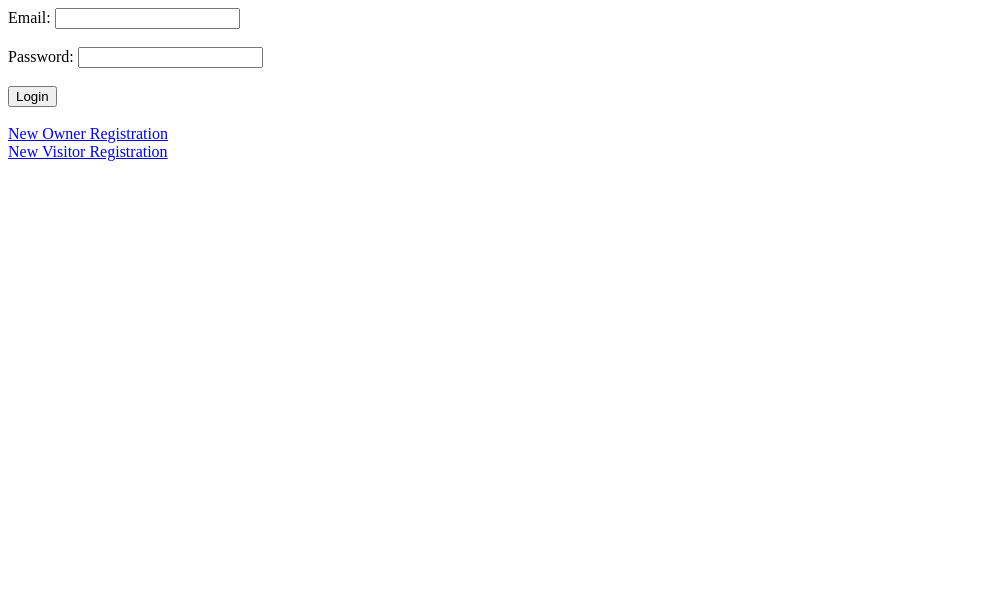
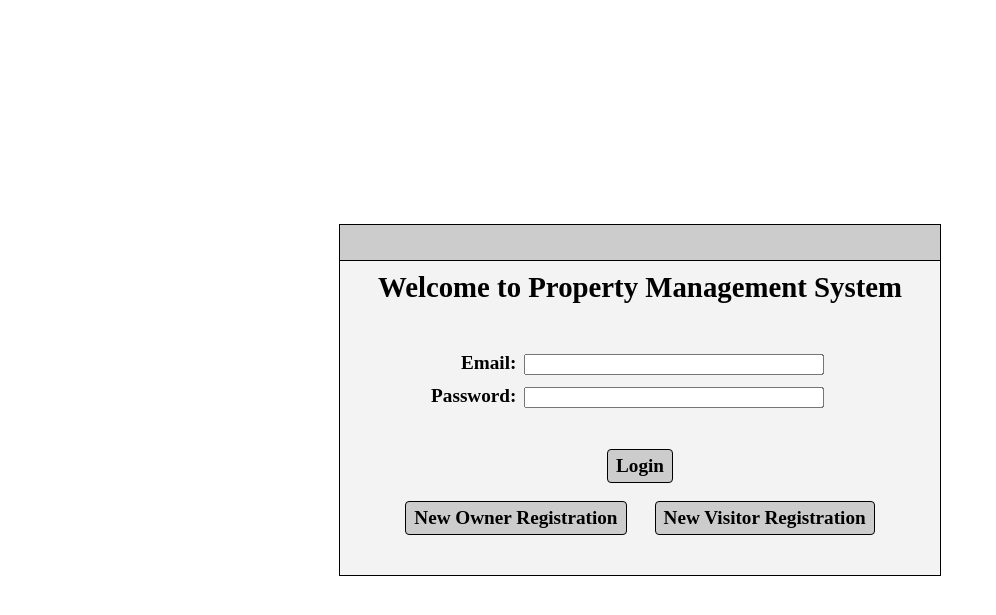
Before and after one commit to shimiaoz/Web-Application-for-Property-Management, a PHP site: page /phase3/login.php in a window 1280 px wide. Shown: the top 615 px of the page, without its empty margins (0-996 px from the left). Run offline with PHP 8.4, Linux system fonts and the light colour scheme; a stand-in replaces the project's code that opens the database connection.

Commit message:
Update login.php

```diff
--- a/login.php
+++ b/login.php
@@ -1,10 +1,82 @@
 <?php
 session_start();
+?>
+
+<!DOCTYPE html>
+<html>
+<head>
+<title>Login</title>
+<style>
+    body {
+        font-family: "Times New Roman", Times, serif;
+        font-weight: bold;
+    }
+    .main {
+        position: absolute;
+        border: 1px solid #000000;
+        background-color: #F3F3F3;
+        width: 600px;
+        height: 350px;
+        top: 50%;
+        left: 50%;
+        transform: translateX(-50%) translateY(-50%);
+    }
+    .topBar {
+        position: relative;
+        border-style: solid;
+        border-width: 0px 0px 1px 0px;
+        border-color: #000000;
+        background-color: #CCCCCC;
+        width: 100%;
+        height: 10%;
+    }
+    .title {
+        text-align: center;
+        padding-top: 10px;
+        padding-bottom: 25px;
+        font-size: 1.8em;
+    }
+    #loginPage {
+        text-align: center;
+        vertical-align: middle;
+    }
+    input[type=text],
+    input[type=password] {
+        width: 65%;
+        margin: 0px 2px;
+    }
+    .input {
+        width: 75%;
+        padding: 5px 12px;
+        text-align: right;
+        font-size: 1.2em;
+        transform: translateX(5%)
+    }
+    .errMessage {
+        color: #FF0000;
+    }
+    .button {
+        background-color: #CCCCCC;
+        border: 1px solid #000000;
+        border-radius: 4px;
+        padding: 5px 8px;
+        margin: 0px 12px;
+        font-family: "Times New Roman", Times, serif;
+        font-weight: bold;
+        font-size: 1.2em;
+        cursor: pointer;
+    }
+</style>
+</head>
+<body>
+
+<?php
 require 'dbinfo.php';
 
-$email = "";
+$email = $errMessage = "";
 
 if($_SERVER["REQUEST_METHOD"] == "POST") {
+    // Connect to database
     $connection = new mysqli($host, $usernameDB, $passwordDB, $database);
     if ($connection->connect_errno) {
         //printf("Unable to Connect: %s\n", mysqli_connect_error());
@@ -12,10 +84,11 @@ if($_SERVER["REQUEST_METHOD"] == "POST") {
         exit();
     }
 
-    $email = $_POST['email'];
-    $hashPswd = md5($_POST['password']);
+    $email = $_POST["email"];
+    $hashPswd = md5($_POST["password"]);
     $query = "SELECT * FROM User WHERE Email=? AND Password=?";
 
+    // Retrieve the record
     if($stmt = $connection->prepare($query)) {
         $stmt->bind_param("ss", $email, $hashPswd);
         $stmt->execute();
@@ -24,20 +97,22 @@ if($_SERVER["REQUEST_METHOD"] == "POST") {
         $num_of_rows = $result->num_rows;
         if($num_of_rows == 1) {
             $row = $result->fetch_assoc();
-            if($row['UserType'] == "OWNER"){
+
+            // Check UserType and redirect to the corresponding main page
+            if($row["UserType"] == "OWNER"){
                 header("Location: owner_function.php?email=$email");
             }
-            else if($row['UserType'] == "VISITOR"){
-                $visitor_username = $row['Username'];
+            else if($row["UserType"] == "VISITOR"){
+                $visitor_username = $row["Username"];
                 header("Location: visitor_main_page.php?name=$visitor_username");
             }
-            else if($row['UserType'] == "ADMIN"){
-                $admin_username = $row['Username'];
+            else if($row["UserType"] == "ADMIN"){
+                $admin_username = $row["Username"];
                 header("Location: admin_menu.php?name=$admin_username");
             }
         }
         else {
-            echo "Login Failed";
+            $errMessage = "* Login is not successful. Please try signing in again.";
         }
 
         $stmt->free_result();
@@ -47,20 +122,28 @@ if($_SERVER["REQUEST_METHOD"] == "POST") {
 }
 ?>
 
-<!DOCTYPE html>
-<html>
-<head>
-    <title>Login</title>
-</head>
-<body>
+<div class="main">
+    <div class="topBar"></div>
+    <div class="title">Welcome to Property Management System</div>
+    <div id="loginPage">
+        <?php echo "<span class=errMessage>" . $errMessage . "</span>"; ?><br/>
+        <form action="<?php echo htmlspecialchars($_SERVER["PHP_SELF"]); ?>" method="post">
+            <div class="input">
+                Email: <input type="text" name="email" value="<?php echo $email; ?>" required>
+            </div>
+            <div class="input">
+                Password: <input type="password" name="password" required>
+            </div>
+            <br/><br/>
+            <button class="button" type="submit">Login</button>
+        </form>
+        <br/>
+        <!--New Owner Registration-->
+        <input class="button" type="button" onclick="location.href='register_owner.php';" value="New Owner Registration">
+        <!--New Visitor Registration-->
+        <input class="button" type="button" onclick="location.href='register.php';" value="New Visitor Registration">
+    </div>
+</div>
 
-<form action="<?php echo htmlspecialchars($_SERVER["PHP_SELF"]); ?>" method="post">
-    Email: <input type="text" name="email" value="<?php echo $email; ?>" required><br/><br/>
-    Password: <input type="password" name="password" required><br/><br/>
-    <input value="Login" type="submit"><br/><br/>
-</form>
-
-<a href='register_owner.php'>New Owner Registration</a><br/>
-<a href='register.php'>New Visitor Registration</a><br/>
 </body>
 </html>
```
